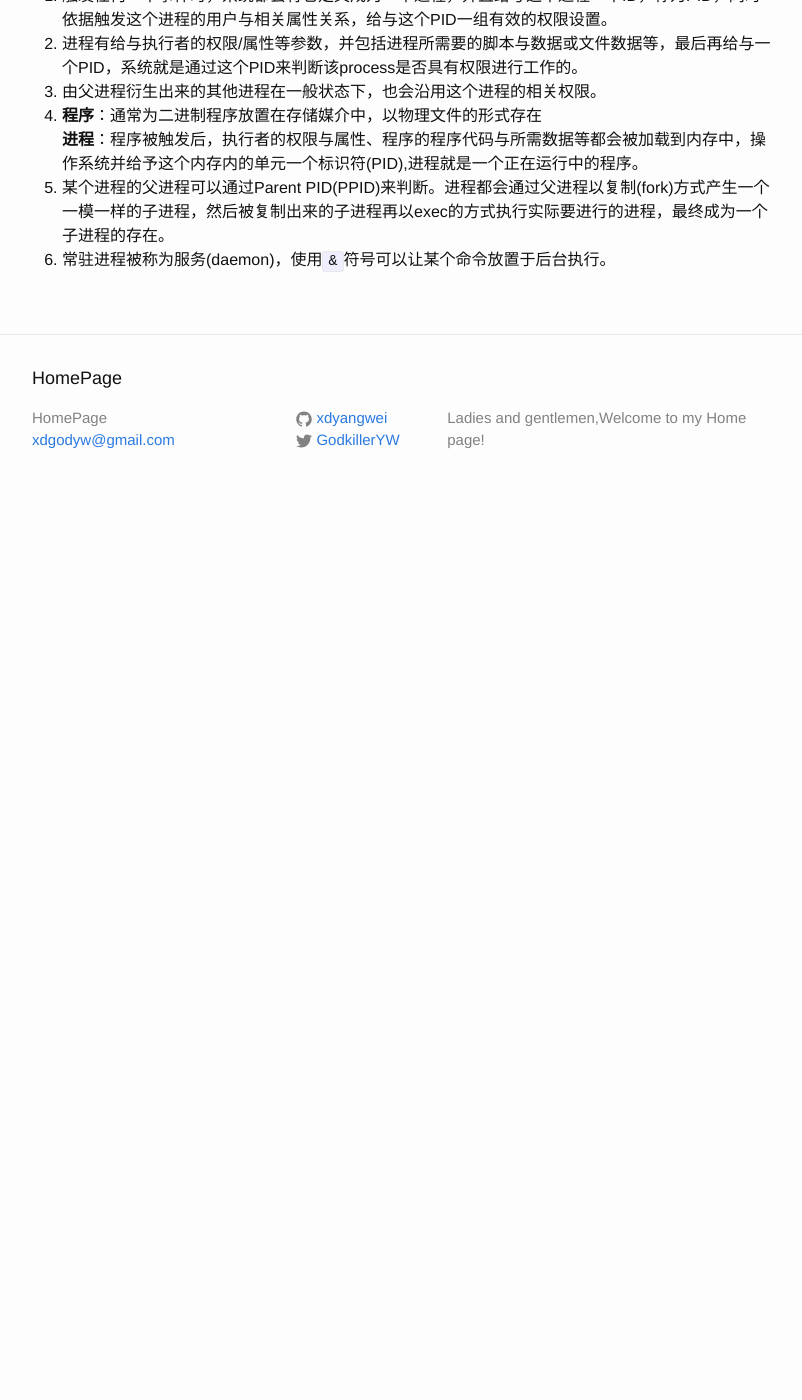
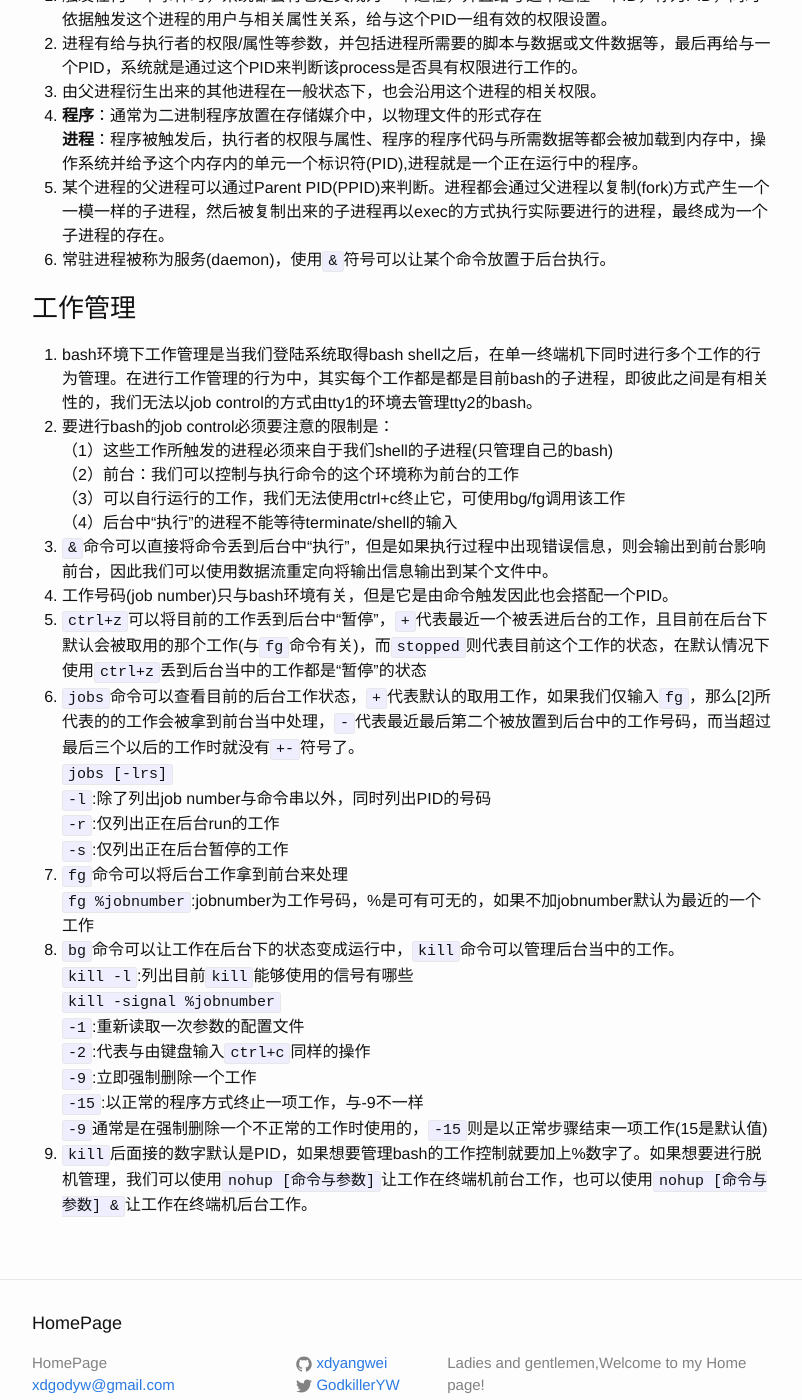
Before and after one commit to xdyangwei/xdyangwei.github.io, a Jekyll site: the page built from _posts/2019-7-16-Linux程序管理.md, in a window 1280 px wide and 1400 px high, scrolled down 270 px. Shown: the whole window, without its empty margins (238-1040 px from the left). Built offline with Jekyll 4.4.1, drawn with Linux system fonts in a browser that asks for light colours; our own code applies the rules of GitHub Pages for plain Markdown files; before the commit the page ends 900 px from its top, so only the background shows below that.

Commit message:
add the tips of job control

```diff
--- a/_posts/2019-7-16-Linux程序管理.md
+++ b/_posts/2019-7-16-Linux程序管理.md
@@ -6,3 +6,30 @@
 **进程**：程序被触发后，执行者的权限与属性、程序的程序代码与所需数据等都会被加载到内存中，操作系统并给予这个内存内的单元一个标识符(PID),进程就是一个正在运行中的程序。
 5. 某个进程的父进程可以通过Parent PID(PPID)来判断。进程都会通过父进程以复制(fork)方式产生一个一模一样的子进程，然后被复制出来的子进程再以exec的方式执行实际要进行的进程，最终成为一个子进程的存在。
 6. 常驻进程被称为服务(daemon)，使用`&`符号可以让某个命令放置于后台执行。
+
+### 工作管理
+1. bash环境下工作管理是当我们登陆系统取得bash shell之后，在单一终端机下同时进行多个工作的行为管理。在进行工作管理的行为中，其实每个工作都是都是目前bash的子进程，即彼此之间是有相关性的，我们无法以job control的方式由tty1的环境去管理tty2的bash。
+2. 要进行bash的job control必须要注意的限制是：
+（1）这些工作所触发的进程必须来自于我们shell的子进程(只管理自己的bash)
+（2）前台：我们可以控制与执行命令的这个环境称为前台的工作
+（3）可以自行运行的工作，我们无法使用ctrl+c终止它，可使用bg/fg调用该工作
+（4）后台中“执行”的进程不能等待terminate/shell的输入
+3. `&`命令可以直接将命令丢到后台中“执行”，但是如果执行过程中出现错误信息，则会输出到前台影响前台，因此我们可以使用数据流重定向将输出信息输出到某个文件中。
+4. 工作号码(job number)只与bash环境有关，但是它是由命令触发因此也会搭配一个PID。
+5. `ctrl+z`可以将目前的工作丢到后台中“暂停”，`+`代表最近一个被丢进后台的工作，且目前在后台下默认会被取用的那个工作(与`fg`命令有关)，而`stopped`则代表目前这个工作的状态，在默认情况下使用`ctrl+z`丢到后台当中的工作都是“暂停”的状态
+6. `jobs`命令可以查看目前的后台工作状态，`+`代表默认的取用工作，如果我们仅输入`fg`，那么[2]所代表的的工作会被拿到前台当中处理，`-`代表最近最后第二个被放置到后台中的工作号码，而当超过最后三个以后的工作时就没有`+-`符号了。
+`jobs [-lrs]`
+`-l`:除了列出job number与命令串以外，同时列出PID的号码
+`-r`:仅列出正在后台run的工作
+`-s`:仅列出正在后台暂停的工作
+7. `fg`命令可以将后台工作拿到前台来处理
+`fg %jobnumber`:jobnumber为工作号码，%是可有可无的，如果不加jobnumber默认为最近的一个工作
+8. `bg`命令可以让工作在后台下的状态变成运行中，`kill`命令可以管理后台当中的工作。
+`kill -l`:列出目前`kill`能够使用的信号有哪些
+`kill -signal %jobnumber`
+`-1`:重新读取一次参数的配置文件
+`-2`:代表与由键盘输入`ctrl+c`同样的操作
+`-9`:立即强制删除一个工作
+`-15`:以正常的程序方式终止一项工作，与-9不一样
+`-9`通常是在强制删除一个不正常的工作时使用的，`-15`则是以正常步骤结束一项工作(15是默认值)
+9. `kill`后面接的数字默认是PID，如果想要管理bash的工作控制就要加上%数字了。如果想要进行脱机管理，我们可以使用`nohup [命令与参数]`让工作在终端机前台工作，也可以使用`nohup [命令与参数] &`让工作在终端机后台工作。
```
